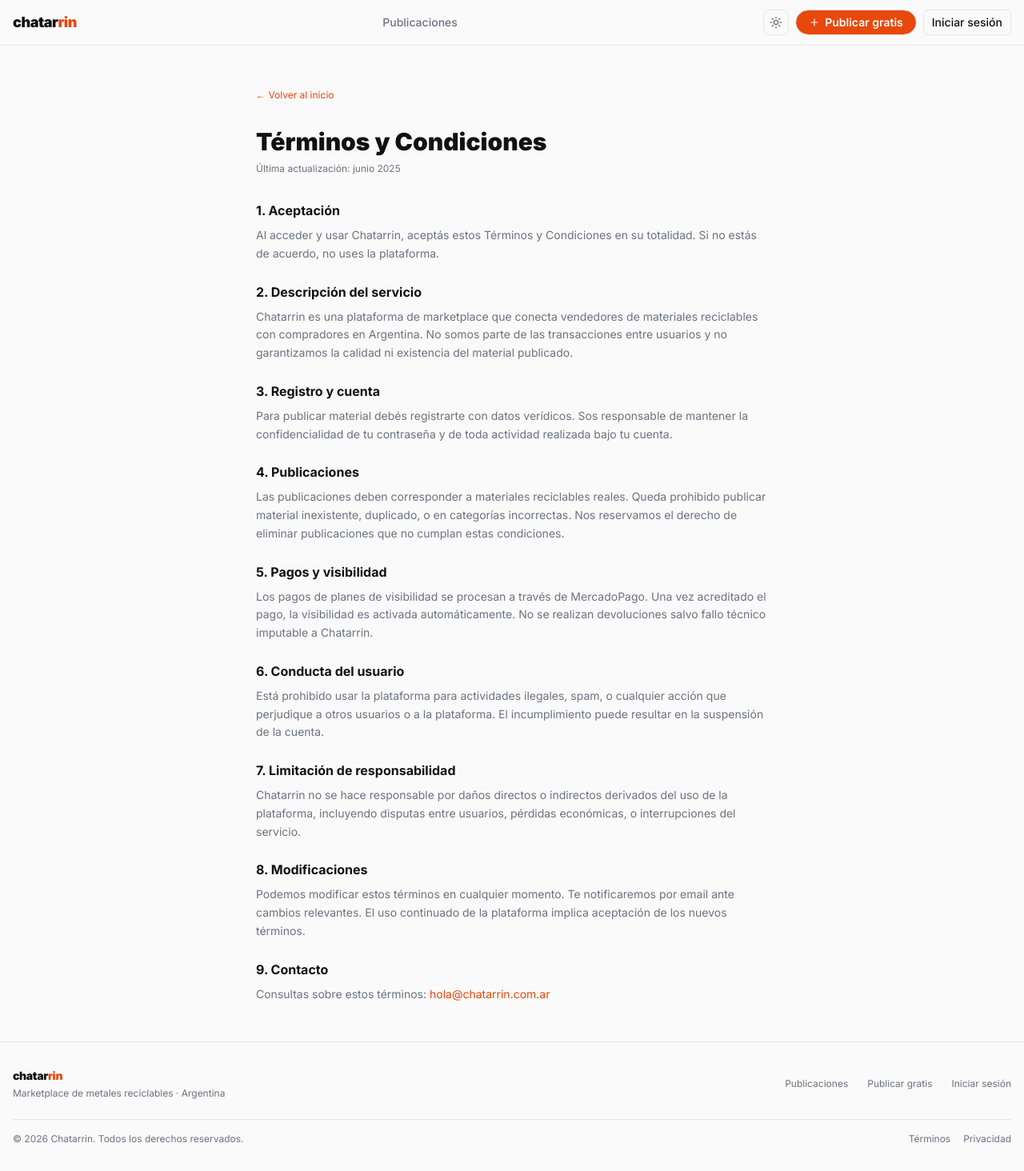
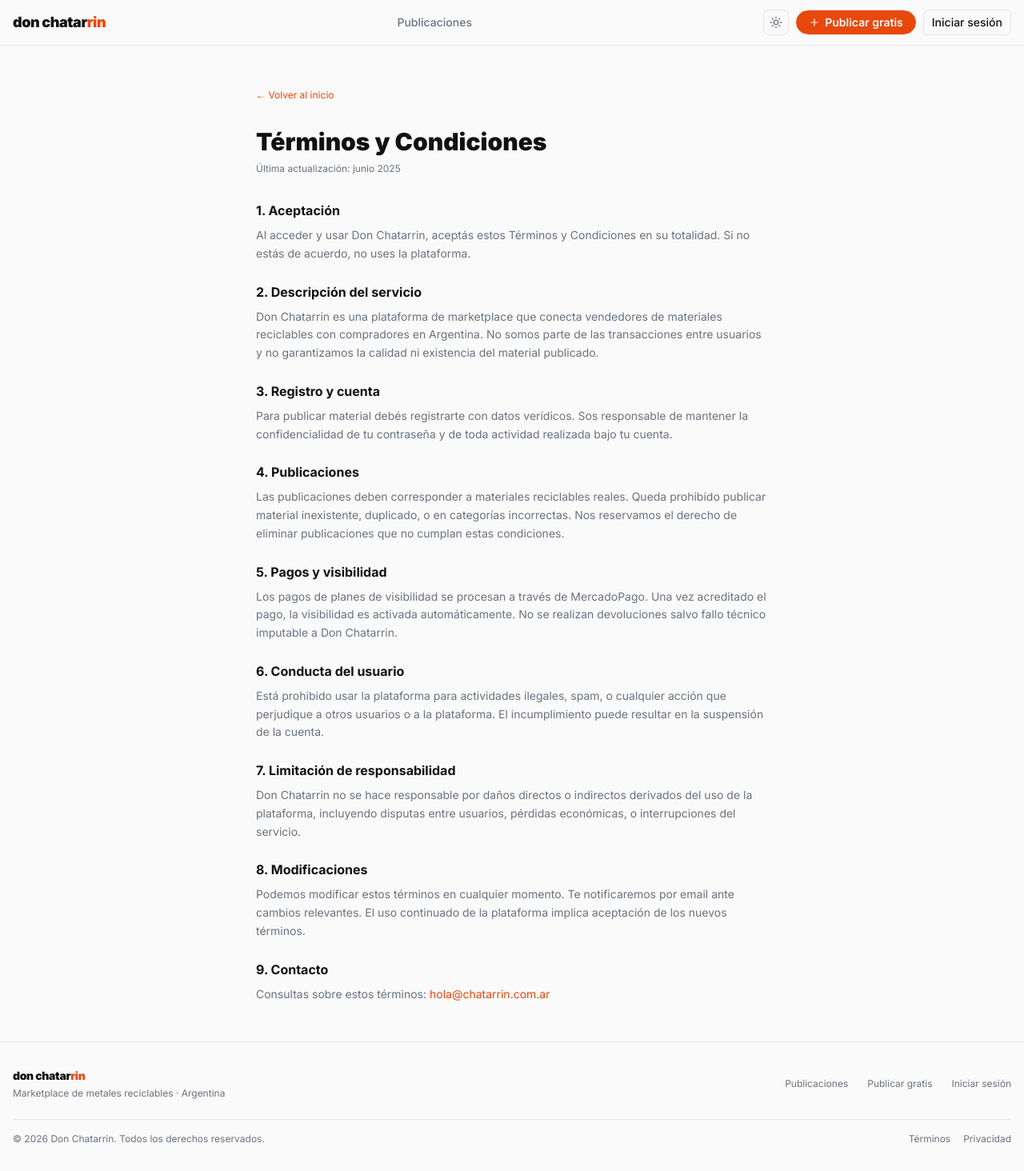
Before and after one commit to morgantil/chatarrin-front, a Next.js app: page /terminos in a window 1280 px wide. Shown: the whole page at 80% size. Built offline with nearby package versions, Linux system fonts and the light colour scheme.

Commit message:
brand: rename Chatarrin to Don Chatarrin across frontend

```diff
--- a/app/layout.tsx
+++ b/app/layout.tsx
@@ -8,7 +8,7 @@ import { Footer } from '@/components/layout/Footer';
 const inter = Inter({ subsets: ['latin'], weight: ['400', '500', '600', '700', '900'], variable: '--font-inter' });
 
 export const metadata: Metadata = {
-  title: 'Chatarrin — Marketplace de metales reciclables',
+  title: 'Don Chatarrin — Marketplace de metales reciclables',
   description: 'Comprá y vendé metales reciclables en Argentina. Aluminio, cobre, hierro, bronce y más.',
 };
 
--- a/app/privacidad/page.tsx
+++ b/app/privacidad/page.tsx
@@ -1,6 +1,6 @@
 import Link from 'next/link';
 
-export const metadata = { title: 'Política de Privacidad | Chatarrin' };
+export const metadata = { title: 'Política de Privacidad | Don Chatarrin' };
 
 export default function PrivacidadPage() {
   return (
--- a/app/publicaciones/[id]/page.tsx
+++ b/app/publicaciones/[id]/page.tsx
@@ -222,7 +222,7 @@ export default function PublicationDetailPage() {
               <div className="flex flex-col gap-2">
                 <button
                   onClick={() => {
-                    const msg = encodeURIComponent(`Hola, vi tu publicación de ${pub.title} en Chatarrin, ¿sigue disponible?`);
+                    const msg = encodeURIComponent(`Hola, vi tu publicación de ${pub.title} en Don Chatarrin, ¿sigue disponible?`);
                     window.open(`https://wa.me/54${pub.seller.whatsapp}?text=${msg}`, '_blank');
                   }}
                   className="flex items-center justify-center gap-2 bg-green-600 hover:bg-green-700 active:bg-green-800 text-white font-semibold py-3 rounded-full text-sm transition-colors"
@@ -233,7 +233,7 @@ export default function PublicationDetailPage() {
                 <button
                   onClick={() => {
                     const url = window.location.href;
-                    const msg = encodeURIComponent(`Mirá esta publicación en Chatarrin: ${pub.title} — ${url}`);
+                    const msg = encodeURIComponent(`Mirá esta publicación en Don Chatarrin: ${pub.title} — ${url}`);
                     window.open(`https://wa.me/?text=${msg}`, '_blank');
                   }}
                   className="flex items-center justify-center gap-2 border border-border text-muted-foreground hover:text-foreground hover:border-foreground/30 font-medium py-2.5 rounded-full text-sm transition-colors"
--- a/app/terminos/page.tsx
+++ b/app/terminos/page.tsx
@@ -1,6 +1,6 @@
 import Link from 'next/link';
 
-export const metadata = { title: 'Términos y Condiciones | Chatarrin' };
+export const metadata = { title: 'Términos y Condiciones | Don Chatarrin' };
 
 export default function TerminosPage() {
   return (
@@ -15,14 +15,14 @@ export default function TerminosPage() {
         <section>
           <h2 className="font-bold text-base mb-2">1. Aceptación</h2>
           <p className="text-muted-foreground">
-            Al acceder y usar Chatarrin, aceptás estos Términos y Condiciones en su totalidad. Si no estás de acuerdo, no uses la plataforma.
+            Al acceder y usar Don Chatarrin, aceptás estos Términos y Condiciones en su totalidad. Si no estás de acuerdo, no uses la plataforma.
           </p>
         </section>
 
         <section>
           <h2 className="font-bold text-base mb-2">2. Descripción del servicio</h2>
           <p className="text-muted-foreground">
-            Chatarrin es una plataforma de marketplace que conecta vendedores de materiales reciclables con compradores en Argentina. No somos parte de las transacciones entre usuarios y no garantizamos la calidad ni existencia del material publicado.
+            Don Chatarrin es una plataforma de marketplace que conecta vendedores de materiales reciclables con compradores en Argentina. No somos parte de las transacciones entre usuarios y no garantizamos la calidad ni existencia del material publicado.
           </p>
         </section>
 
@@ -43,7 +43,7 @@ export default function TerminosPage() {
         <section>
           <h2 className="font-bold text-base mb-2">5. Pagos y visibilidad</h2>
           <p className="text-muted-foreground">
-            Los pagos de planes de visibilidad se procesan a través de MercadoPago. Una vez acreditado el pago, la visibilidad es activada automáticamente. No se realizan devoluciones salvo fallo técnico imputable a Chatarrin.
+            Los pagos de planes de visibilidad se procesan a través de MercadoPago. Una vez acreditado el pago, la visibilidad es activada automáticamente. No se realizan devoluciones salvo fallo técnico imputable a Don Chatarrin.
           </p>
         </section>
 
@@ -57,7 +57,7 @@ export default function TerminosPage() {
         <section>
           <h2 className="font-bold text-base mb-2">7. Limitación de responsabilidad</h2>
           <p className="text-muted-foreground">
-            Chatarrin no se hace responsable por daños directos o indirectos derivados del uso de la plataforma, incluyendo disputas entre usuarios, pérdidas económicas, o interrupciones del servicio.
+            Don Chatarrin no se hace responsable por daños directos o indirectos derivados del uso de la plataforma, incluyendo disputas entre usuarios, pérdidas económicas, o interrupciones del servicio.
           </p>
         </section>
 
--- a/app/vendedores/[id]/page.tsx
+++ b/app/vendedores/[id]/page.tsx
@@ -37,12 +37,12 @@ async function getSellerReviews(id: string) {
 export async function generateMetadata({ params }: { params: Promise<{ id: string }> }): Promise<Metadata> {
   const { id } = await params;
   const seller = await getSellerProfile(id);
-  if (!seller) return { title: 'Vendedor no encontrado — Chatarrin' };
+  if (!seller) return { title: 'Vendedor no encontrado — Don Chatarrin' };
   return {
-    title: `${seller.name} — Vendedor en Chatarrin`,
+    title: `${seller.name} — Vendedor en Don Chatarrin`,
     description: `Publicaciones activas de ${seller.name} en ${seller.province}. Marketplace de metales reciclables.`,
     openGraph: {
-      title: `${seller.name} en Chatarrin`,
+      title: `${seller.name} en Don Chatarrin`,
       description: `${seller.publications?.length ?? 0} publicaciones activas en ${seller.province}`,
     },
   };
--- a/components/layout/Footer.tsx
+++ b/components/layout/Footer.tsx
@@ -7,7 +7,7 @@ export function Footer() {
         <div className="flex flex-col sm:flex-row items-center justify-between gap-4">
           <div className="flex flex-col items-center sm:items-start gap-1">
             <Link href="/" className="flex items-center gap-0">
-              <span className="text-sm font-black tracking-tight text-foreground">chatar</span>
+              <span className="text-sm font-black tracking-tight text-foreground">don chatar</span>
               <span className="text-sm font-black tracking-tight text-brand">rin</span>
             </Link>
             <p className="text-xs text-muted-foreground">Marketplace de metales reciclables · Argentina</p>
@@ -28,7 +28,7 @@ export function Footer() {
 
         <div className="mt-6 pt-4 border-t border-border flex flex-col sm:flex-row items-center justify-between gap-2">
           <p className="text-xs text-muted-foreground">
-            © {new Date().getFullYear()} Chatarrin. Todos los derechos reservados.
+            © {new Date().getFullYear()} Don Chatarrin. Todos los derechos reservados.
           </p>
           <div className="flex items-center gap-4">
             <Link href="/terminos" className="text-xs text-muted-foreground hover:text-foreground transition-colors">
--- a/components/layout/Navbar.tsx
+++ b/components/layout/Navbar.tsx
@@ -30,7 +30,7 @@ export function Navbar() {
 
         {/* Logo */}
         <Link href="/" className="flex items-center gap-0 shrink-0">
-          <span className="text-lg font-black tracking-tight text-foreground">chatar</span>
+          <span className="text-lg font-black tracking-tight text-foreground">don chatar</span>
           <span className="text-lg font-black tracking-tight text-brand">rin</span>
         </Link>
 
```
